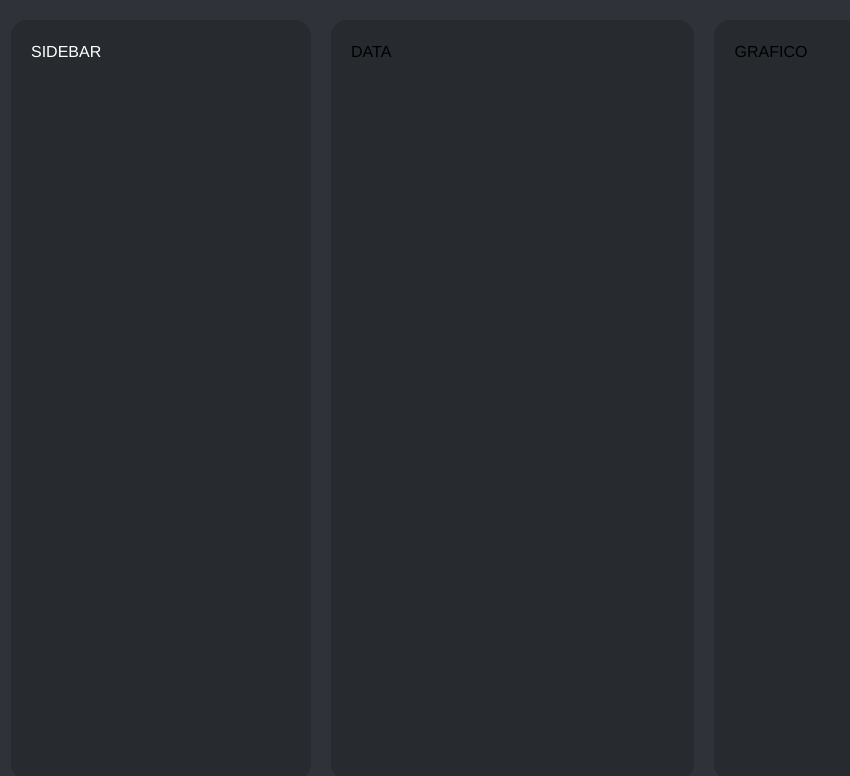
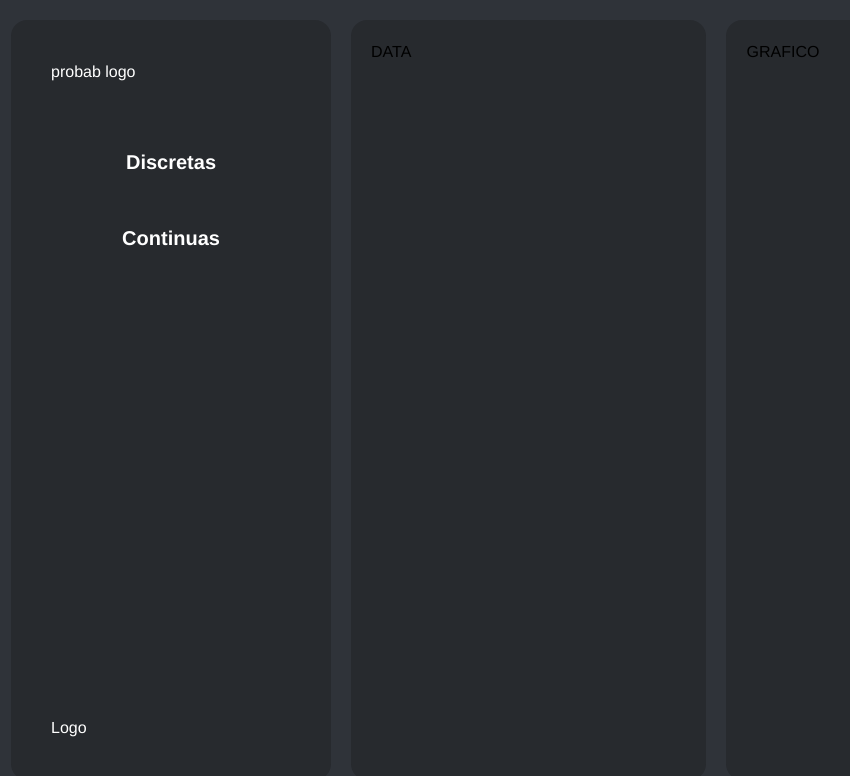
Before and after one commit to aBenve/probably, a Vue app: page / in a window 1280 px wide. Shown: the top 776 px of the page, without its empty margins (9-859 px from the left). Built offline with nearby package versions, Linux system fonts and the light colour scheme.

Commit message:
Both big and mobile sidebars working. Need styles revision. Next time can need to prepare the routing. May be necessary to refactor the dropdown buttons in just one.

```diff
--- a/src/App.vue
+++ b/src/App.vue
@@ -7,6 +7,7 @@ import Home from "./Home";
 export default {
   name: "App",
   components: {Home},
+
 };
 </script>
 
@@ -15,4 +16,31 @@ export default {
   font-family: Poppins, Helvetica, Arial, sans-serif;
 
 }
+html {
+  overflow-x: hidden;
+}
+::-webkit-scrollbar {
+  width: 8px;
+}
+
+/* Track */
+::-webkit-scrollbar-track {
+  margin-top: 1rem;
+  margin-bottom: 1rem;
+
+  background: #272A2E;
+  border-radius: 100px;
+}
+
+/* Handle */
+::-webkit-scrollbar-thumb {
+  background: #555555;
+  border-radius: 100px;
+
+}
+
+/* Handle on hover */
+::-webkit-scrollbar-thumb:hover {
+  background: #3f3e3e;
+}
 </style>
--- a/src/FAicons.js
+++ b/src/FAicons.js
@@ -1,8 +1,9 @@
-import { faUser, faBars } from '@fortawesome/free-solid-svg-icons'
+import { faUser, faBars, faTimes} from '@fortawesome/free-solid-svg-icons'
 
 const icons = {
     faUser,
-    faBars
+    faBars,
+    faTimes
 }
 
 export default icons;
--- a/src/Home.vue
+++ b/src/Home.vue
@@ -1,12 +1,7 @@
 <template>
   <div class="bg flex h-screen w-screen p-5 justify-between">
-    <div class="mr-5 flex">
+    <SidebarPanel/>
 
-      <div class="flex-row lg:hidden ">
-        <MenuIcon/>
-      </div>
-      <div class=" rounded-2xl p-5 sidebar hidden lg:flex text-white ">SIDEBAR</div>
-    </div>
     <div class="w-full flex flex-col lg:flex-row">
       <div class="rounded-2xl data p-5 mb-5 lg:mb-0 lg:mr-5  lg:w-4/6">
         DATA
@@ -17,11 +12,12 @@
 </template>
 
 <script>
-import MenuIcon from "./MenuIcon";
+import SidebarPanel from "./components/sidebar/SidebarPanel";
+
 
 export default {
   name: "Home",
-  components: {MenuIcon},
+  components: {SidebarPanel},
 
   methods:{
 
@@ -41,7 +37,4 @@ export default {
 .graph{
   background-color: #272A2E;
 }
-.sidebar{
-  width: 300px;
-  background-color: #272A2E;
-}</style>
+</style>
--- a/src/MenuIcon.vue
+++ /dev/null
@@ -1,29 +0,0 @@
-<template>
-  <div class="rounded-full flex hover:bg-red-600 transition duration-75 ease-in p-2 text-white text-xl"
-        @click="openSideBar"
-  >
-    <fa icon="bars" :class="isSidebarOn ? 'active' : ''"/>
-  </div>
-</template>
-<script>
-export default {
-  name: 'MenuIcon',
-  data: () => ({
-    isSidebarOn: false
-  }),
-
-  methods: {
-    openSideBar(){
-      this.isSidebarOn=true
-    }
-  }
-}
-</script>
-
-<style scoped>
-
-.active{
-  color: red;
-}
-
-</style>
--- /dev/null
+++ b/src/components/ContinuousDropDownButton.vue
@@ -0,0 +1,48 @@
+<template>
+  <button @click="continuousToggle = !continuousToggle" class="mt-4">
+    <div :class="continuousToggle ? 'active':''" class=" mb-4 hover:bg-pink-400 rounded-2xl p-2 text-xl font-semibold transition duration-75 ease-in">
+      Continuas
+    </div>
+    <transition name="slideBottom">
+      <div  v-if="continuousToggle" >
+        <div class="mb-2 hover:bg-gray-500  rounded-2xl p-2 font-medium transition duration-75 ease-in" v-for="option in menu" :key="option">
+          {{ option }}
+        </div>
+      </div>
+    </transition>
+  </button>
+</template>
+<script>
+export default {
+  name: 'ContinuousDropDownButton',
+  data:() => ({
+    continuousToggle: false,
+    menu:[
+      "Uniforme",
+      "Exponencial",
+      "Log-Normal",
+      "Normal",
+      "T",
+    ]
+  })
+}
+</script>
+<style scoped>
+.active{
+  color: white;
+  font-weight: 600;
+}
+
+.slideBottom-enter-active,
+.slideBottom-leave-active
+{
+  transition: transform 0.2s ease;
+}
+
+.slideBottom-enter-from,
+.slideBottom-leave-to {
+  transform: translateY(-100%);
+  opacity: 0;
+  transition: all 150ms ease-in 0s
+}
+</style>
--- /dev/null
+++ b/src/components/DiscreteDropDownButton.vue
@@ -0,0 +1,50 @@
+<template>
+  <button @click="discreteToggle = !discreteToggle" class="mt-4">
+    <div :class="discreteToggle ? 'active':''" class=" mb-4 hover:bg-pink-400 rounded-2xl p-2 text-xl font-semibold transition duration-75 ease-in">
+      Discretas
+    </div>
+    <transition name="slideBottom">
+      <div  v-if="discreteToggle" >
+        <div class="mb-2 hover:bg-gray-500  rounded-2xl p-2 font-medium transition duration-75 ease-in" v-for="option in menu" :key="option">
+          {{ option }}
+        </div>
+      </div>
+    </transition>
+  </button>
+</template>
+<script>
+export default {
+  name: 'DiscreteDropDownButton',
+  data:()=>({
+    discreteToggle: false,
+    menu:[
+      "Binomial",
+      "Geometrica",
+      "Hipergeometrica",
+      "Poisson",
+    ]
+  }),
+}
+</script>
+<style scoped>
+.active{
+  color: white;
+  font-weight: 600;
+}
+
+.slideBottom-enter-active,
+.slideBottom-leave-active
+{
+  transition: transform 0.5s ease;
+
+}
+
+
+.slideBottom-enter-from,
+.slideBottom-leave-to {
+  transform: translateY(-100%);
+  transition: all 150ms ease-in 0s;
+  opacity: 0;
+
+}
+</style>
--- /dev/null
+++ b/src/components/MenuIcon.vue
@@ -0,0 +1,79 @@
+<template>
+  <div v-if="!isSidebarOn" class="rounded-full flex hover:bg-red-600 transition duration-75 ease-in p-2 text-white text-xl"
+        @click="openSideBar"
+  >
+    <fa icon="bars" :class="isSidebarOn ? 'active' : ''"/>
+  </div>
+
+  <transition name="slide">
+    <div v-if="isSidebarOn" class="absolute border-2 border-rose-500 mobile-sidebar rounded-2xl left-5 top-5  overflow-x-hidden">
+
+      <div class="flex flex-col justify-between h-full p-5">
+        <div class="flex flex-col">
+          <div class="flex justify-between flex-row items-center mb-10">
+            probab logo
+            <div class="rounded-full flex hover:text-red-600 transition duration-75 ease-in p-2 text-white text-xl">
+              <fa icon="times" @click="closeSidebar"/>
+            </div>
+          </div>
+          <DiscreteDropDownButton/>
+          <ContinuousDropDownButton/>
+
+        </div>
+        <div class="text-white">
+          Logo
+        </div>
+      </div>
+
+    </div>
+  </transition>
+
+</template>
+<script>
+import DiscreteDropDownButton from "./DiscreteDropDownButton";
+import ContinuousDropDownButton from "./ContinuousDropDownButton";
+
+export default {
+  name: 'MenuIcon',
+  components: {ContinuousDropDownButton, DiscreteDropDownButton},
+  data: () => ({
+    isSidebarOn: window.innerWidth >= 1024,
+
+  }),
+  methods: {
+    openSideBar(){
+      this.isSidebarOn = true
+    },
+    closeSidebar(){
+      this.isSidebarOn = false
+    }
+  }
+}
+</script>
+
+<style scoped>
+
+.active{
+  color: white;
+  font-weight: 600;
+}
+.slide-enter-active,
+.slide-leave-active
+{
+  transition: transform 0.2s ease;
+}
+
+.slide-enter-from,
+.slide-leave-to {
+  transform: translateX(-100%);
+  transition: all 150ms ease-in 0s
+}
+
+
+.mobile-sidebar{
+  width: 15rem;
+  height: 40rem;
+  background-color: #272A2E;
+}
+
+</style>
--- a/src/components/Sidebar.vue
+++ /dev/null
@@ -1,45 +0,0 @@
-<template>
-  <div @click="closeSidebar">
-    <transition name="slide">
-      <div v-if="isSidebarOn">SIDEBAR</div>
-    </transition>
-  </div>
-</template>
-
-<script>
-export default {
-  name: "Sidebar",
-  data: () => ({
-    isSidebarOn: true
-  }),
-  methods: {
-    closeSidebar() {
-      this.isSidebarOn = false
-    }
-  }
-}
-</script>
-
-<style scoped>
-.slide-enter-active,
-.slide-leave-active
-{
-  transition: transform 0.2s ease;
-}
-
-.slide-enter,
-.slide-leave-to {
-  transform: translateX(-100%);
-  transition: all 150ms ease-in 0s
-}
-
-.sidebar-backdrop {
-  background-color: rgba(0,0,0,.5);
-  width: 100vw;
-  height: 100vh;
-  position: fixed;
-  top: 0;
-  left: 0;
-  cursor: pointer;
-}
-</style>
--- /dev/null
+++ b/src/components/sidebar/Sidebar.vue
@@ -0,0 +1,33 @@
+<template>
+      <div class="rounded-2xl left-5 top-5 overflow-x-hidden w-full">
+        <div class="flex flex-col justify-between h-full p-5">
+          <div class="flex flex-col align-center">
+            <div class="flex justify-between flex-row items-center mb-10">
+              probab logo
+            </div>
+            <DiscreteDropDownButton/>
+            <ContinuousDropDownButton/>
+
+          </div>
+          <div class="text-white">
+            Logo
+          </div>
+        </div>
+
+      </div>
+</template>
+
+<script>
+import DiscreteDropDownButton from "../DiscreteDropDownButton";
+import ContinuousDropDownButton from "../ContinuousDropDownButton";
+
+export default {
+  name: "Sidebar",
+  components: {ContinuousDropDownButton, DiscreteDropDownButton},
+
+}
+</script>
+
+<style scoped>
+
+</style>
--- /dev/null
+++ b/src/components/sidebar/SidebarPanel.vue
@@ -0,0 +1,28 @@
+<template>
+  <div class="mr-5 flex">
+    <div class="flex-row lg:hidden ">
+      <MenuIcon />
+    </div>
+    <div class=" rounded-2xl p-5 sidebar hidden lg:flex text-white sidebar ">
+      <Sidebar/>
+    </div>
+  </div>
+</template>
+
+<script>
+
+import MenuIcon from "../MenuIcon";
+import Sidebar from "./Sidebar";
+export default {
+  name: "SidebarPanel",
+  components:{MenuIcon, Sidebar},
+}
+
+</script>
+
+<style scoped>
+.sidebar{
+  width: 20rem;
+  background-color: #272A2E;
+}
+</style>
```
